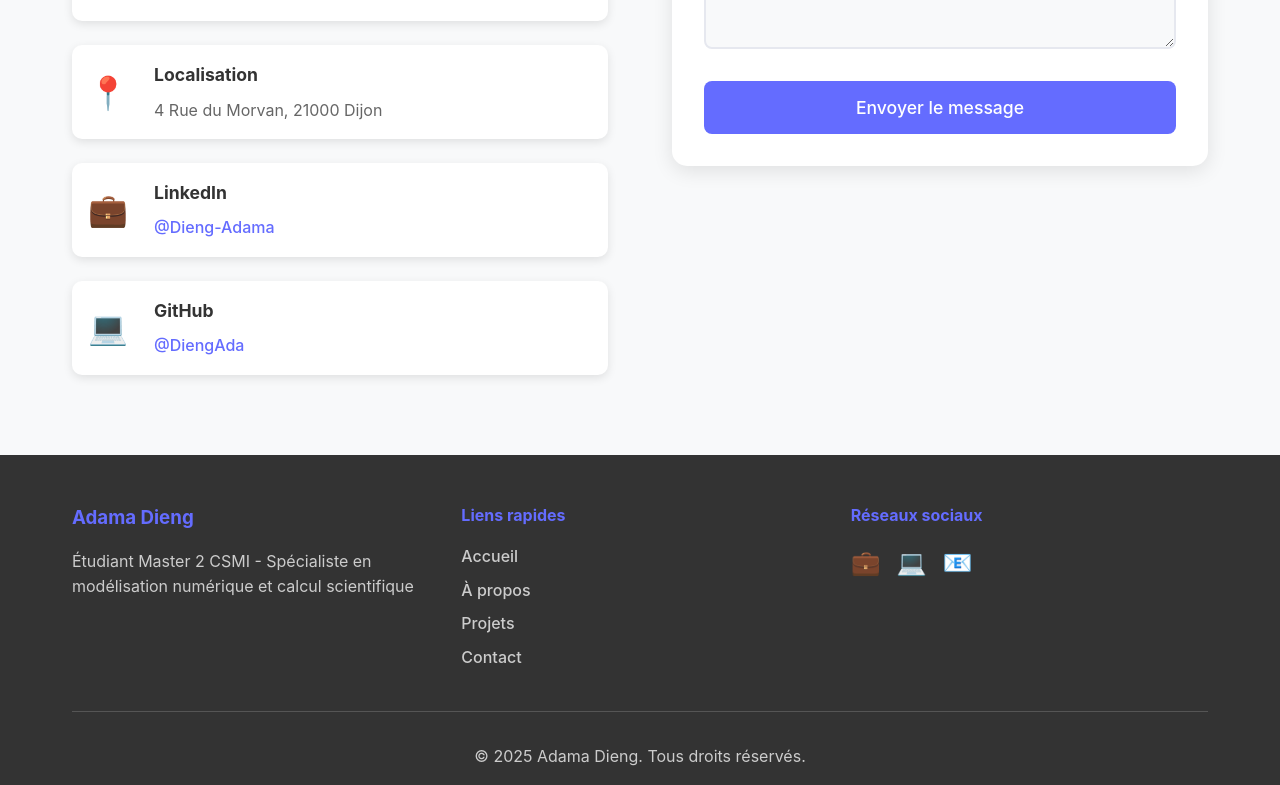
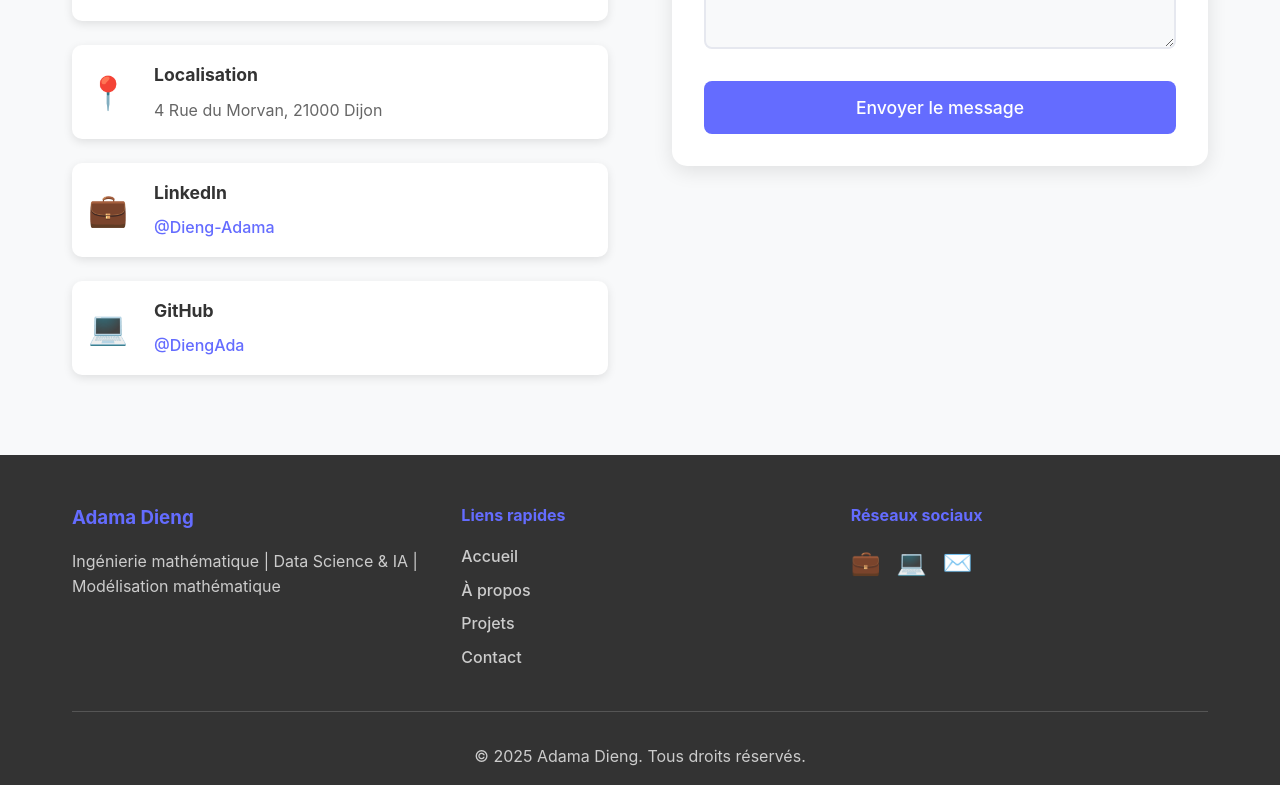
Before and after one commit to DiengAda/mon-portfolio, a React (Vite) app: page / in a window 1280 px wide. Shown: the part 7946-8731 px from the top of the page. Built offline with nearby package versions, Linux system fonts and the light colour scheme.

Commit message:
Mise à jour de la description dans le pied de page et correction de l'icône d'email

```diff
--- a/src/components/Footer.jsx
+++ b/src/components/Footer.jsx
@@ -7,7 +7,7 @@ function Footer() {
         <div className="footer-content">
           <div className="footer-section">
             <h3>Adama Dieng</h3>
-            <p>Étudiant Master 2 CSMI - Spécialiste en modélisation numérique et calcul scientifique</p>
+            <p>Ingénierie mathématique | Data Science & IA | Modélisation mathématique</p>
           </div>
           <div className="footer-section">
             <h4>Liens rapides</h4>
@@ -23,7 +23,7 @@ function Footer() {
             <div className="social-links">
               <a href="https://linkedin.com/in/Dieng-Adama" aria-label="LinkedIn">💼</a>
               <a href="https://github.com/DiengAda" aria-label="GitHub">💻</a>
-              <a href="mailto:adamadieng1957@gmail.com" aria-label="Email">📧</a>
+              <a href="mailto:adamadieng1957@gmail.com" aria-label="Email">✉️</a>
             </div>
           </div>
         </div>
```
